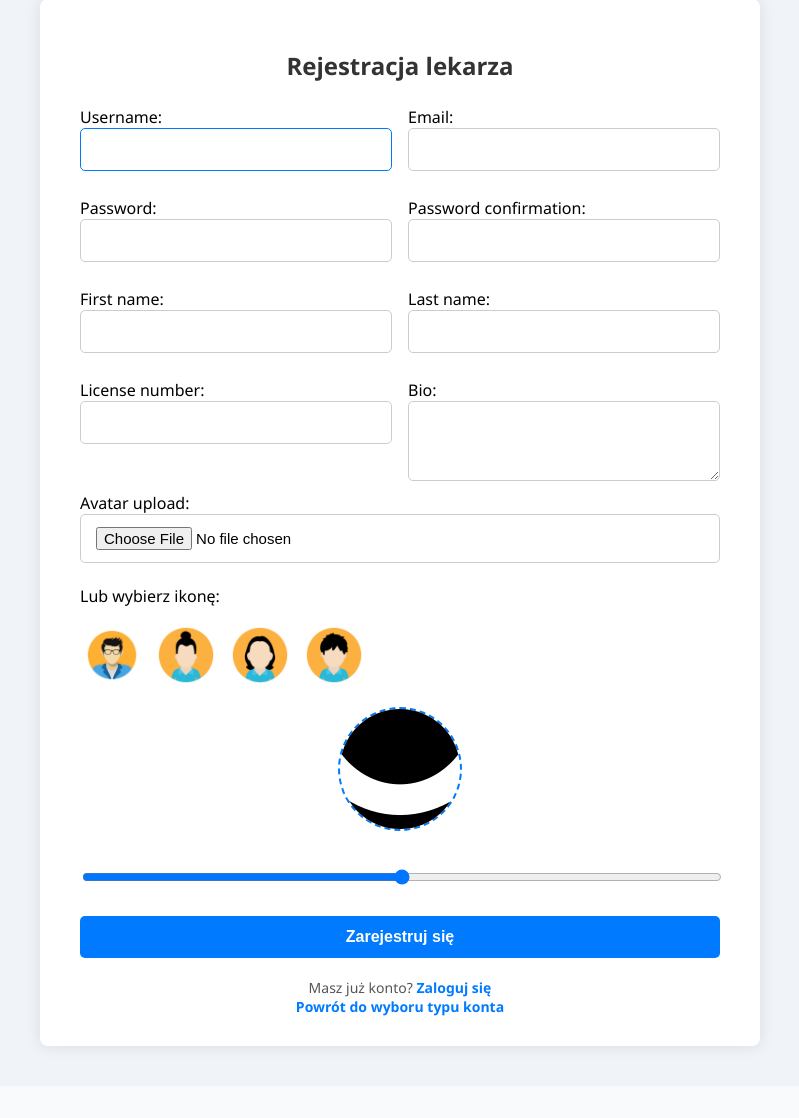
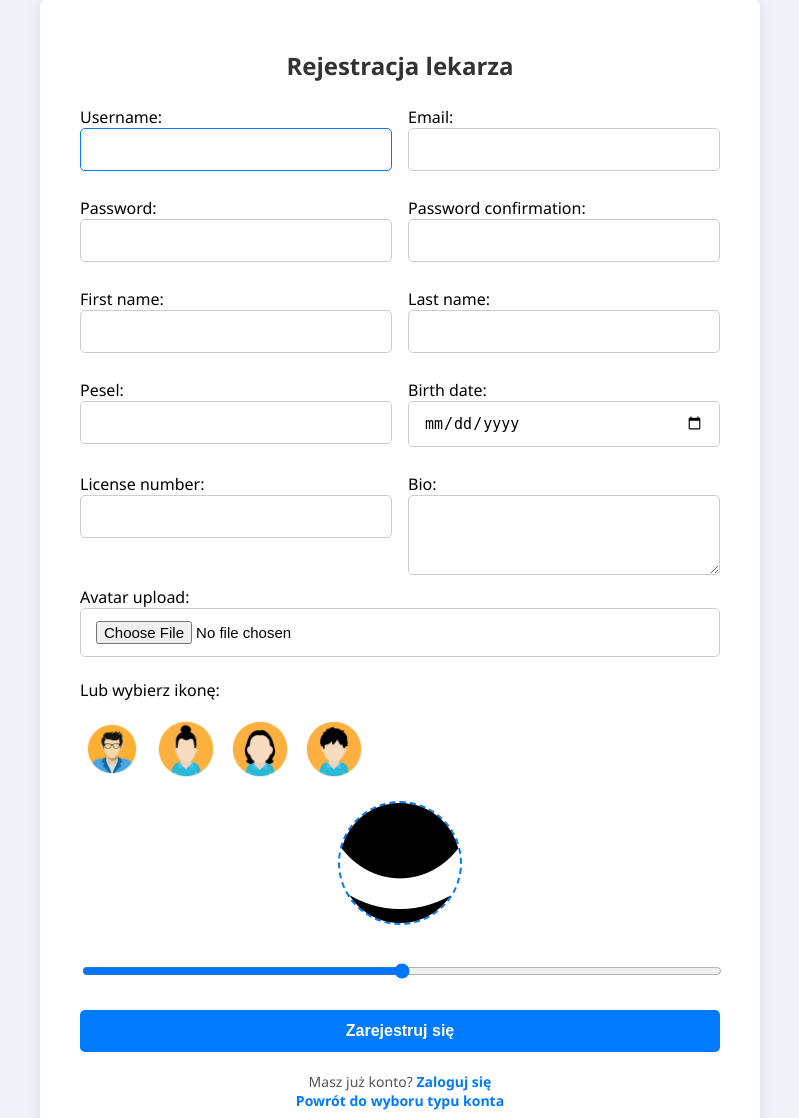
Before and after one commit to pddusza/EKG_Web_App, a Django app: page /register/doctor/ in a window 1280 px wide. Shown: the part 41-1159 px from the top of the page, without its empty margins (240-1039 px from the left). Before the commit the page ends 1095 px from the top, so only its background shows below. Run offline with Django 5.2, Linux system fonts and the light colour scheme.

Commit message:
Register Doctor Fix

```diff
--- a/accounts/templates/accounts/register_doctor.html
+++ b/accounts/templates/accounts/register_doctor.html
@@ -120,6 +120,8 @@
     <div>{{ form.password2.label_tag }}{{ form.password2 }}{{ form.password2.errors }}</div>
     <div>{{ form.first_name.label_tag }}{{ form.first_name }}{{ form.first_name.errors }}</div>
     <div>{{ form.last_name.label_tag }}{{ form.last_name }}{{ form.last_name.errors }}</div>
+    <div>{{ form.pesel.label_tag }}{{ form.pesel }}{{ form.pesel.errors }}</div>
+    <div>{{ form.birth_date.label_tag }}{{ form.birth_date }}{{ form.birth_date.errors }}</div>
     <div>{{ form.license_number.label_tag }}{{ form.license_number }}{{ form.license_number.errors }}</div>
     <div>{{ form.bio.label_tag }}{{ form.bio }}{{ form.bio.errors }}</div>
   </div>
```
